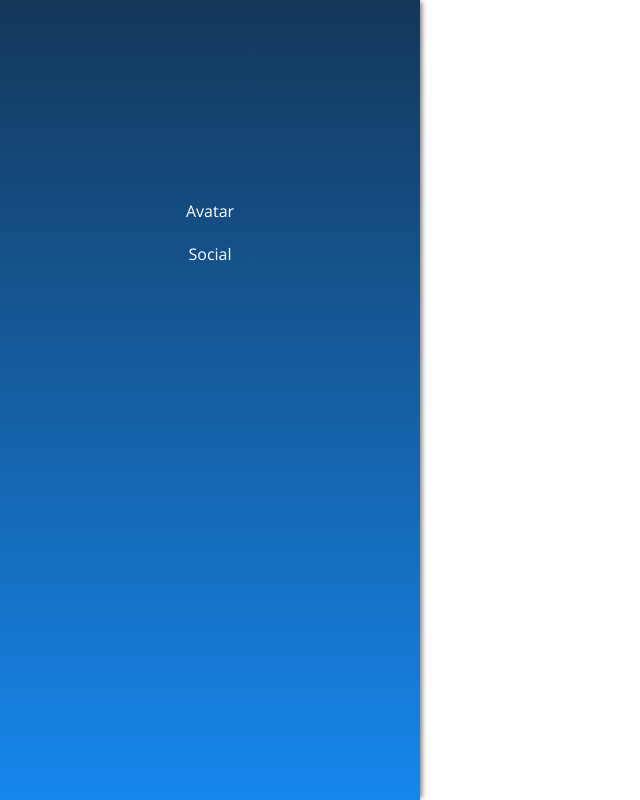
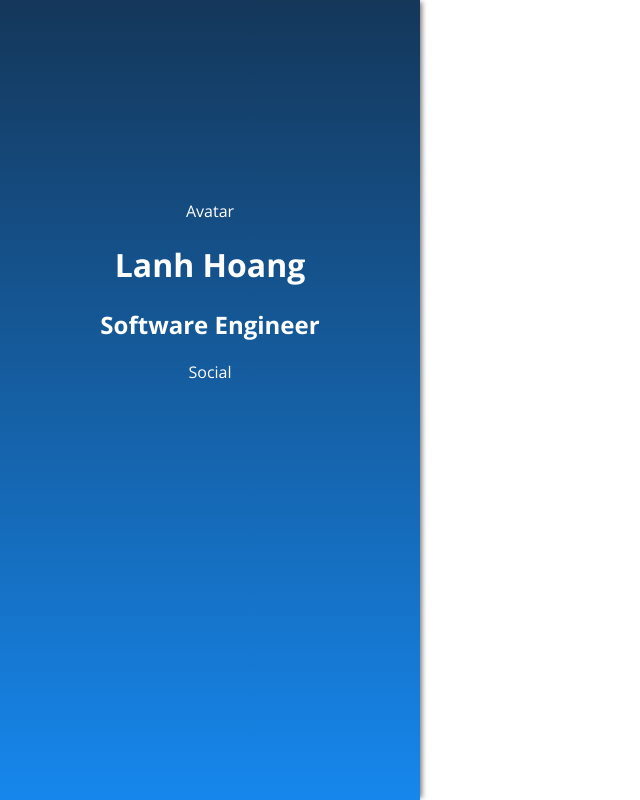
Before and after one commit to lanhhoang/react-resume, a React app: page / in a window 1280 px wide. Shown: the whole page, without its empty margins (0-640 px from the left). Built offline with nearby package versions, Linux system fonts and the light colour scheme.

Commit message:
Add data

```diff
--- a/src/App.js
+++ b/src/App.js
@@ -2,13 +2,15 @@ import React, { Component } from 'react';
 import styles from './App.css';
 
 import Profile from './components/Profile/Profile';
+
+import person from './data/data';
 
 class App extends Component {
   render() {
     return (
       <div className={styles.App}>
         <div className={styles.SideBar}>
-          <Profile />
+          <Profile name={person.name} profession={person.profession} />
         </div>
         <div className={styles.ContentWrapper}>Resume</div>
       </div>
--- /dev/null
+++ b/src/data/data.js
@@ -0,0 +1,6 @@
+const DATA = {
+  name: 'Lanh Hoang',
+  profession: 'Software Engineer'
+};
+
+export default DATA;
```
